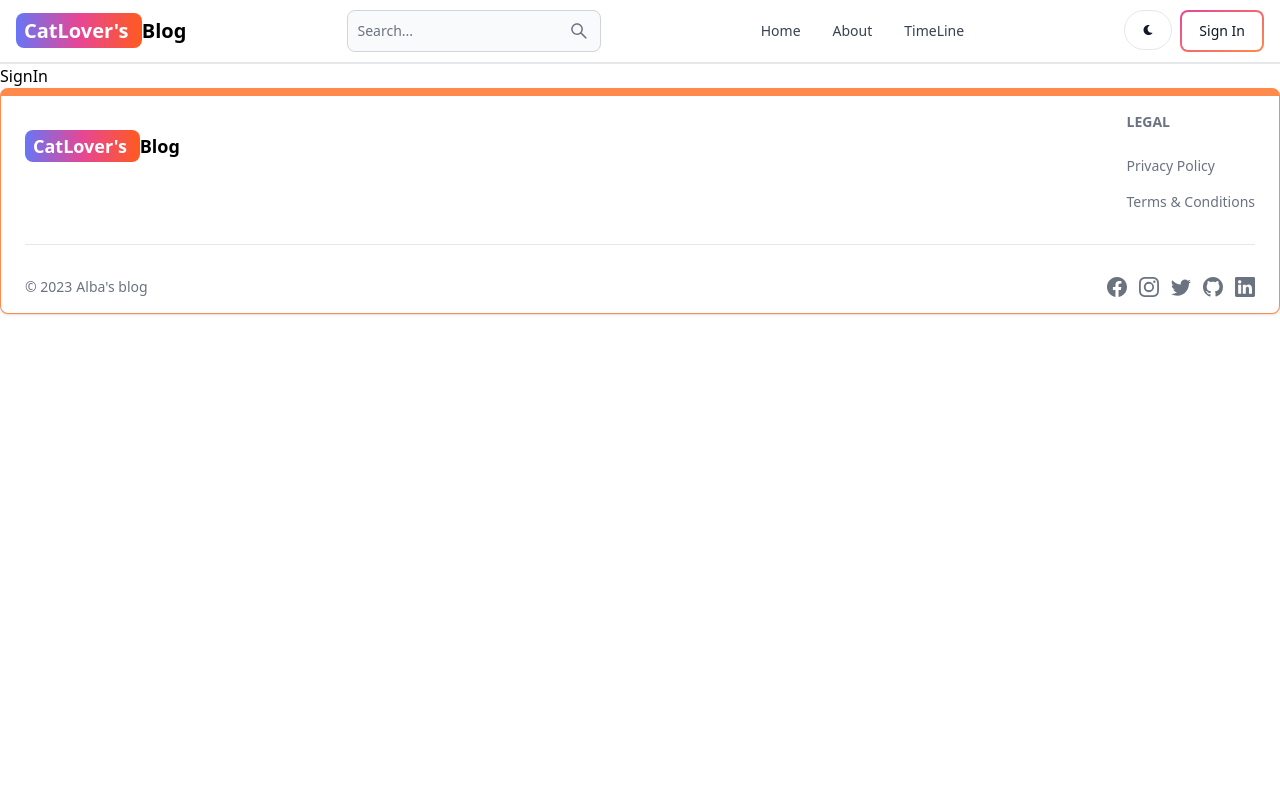
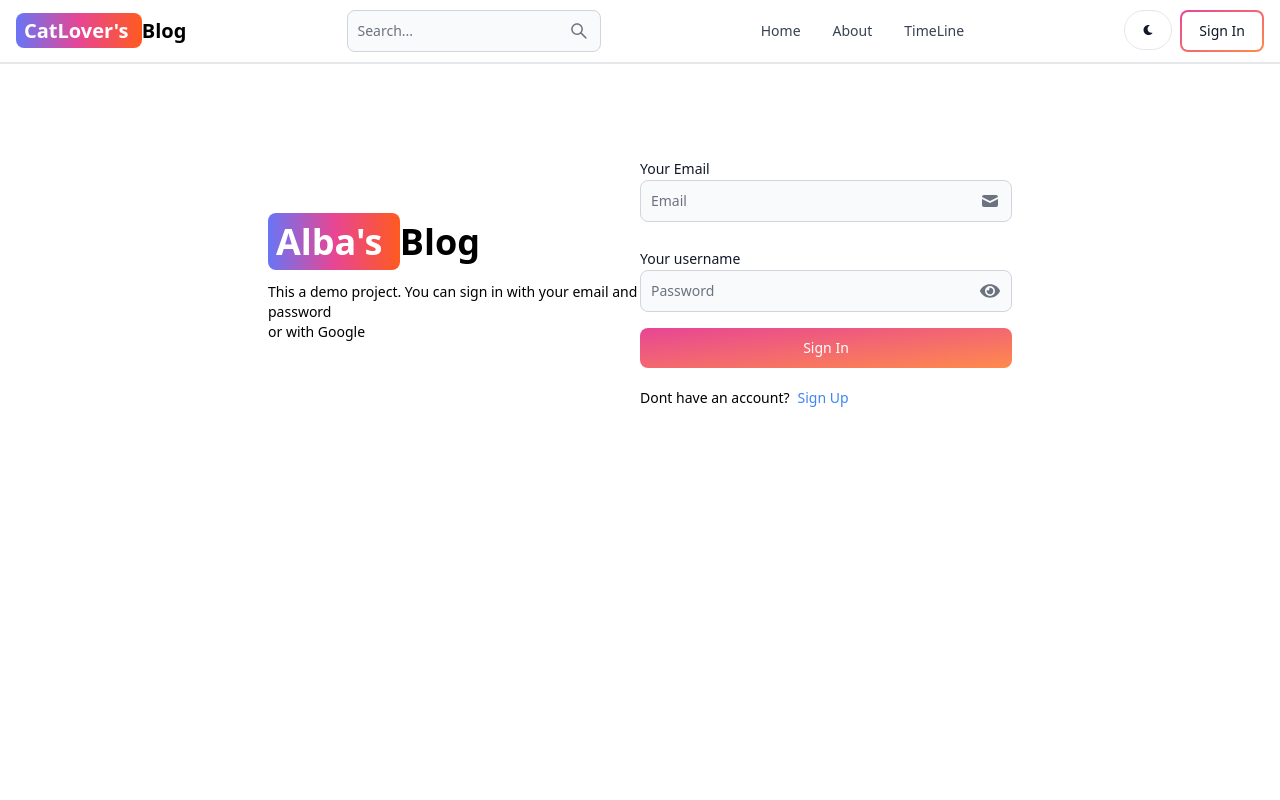
Before and after one commit to agiraldomolina/CatLoversBlog, a React (Vite) app in the folder client/: page /sign-in in a window 1280 px wide. Shown: the top 800 px of the page. Built offline with nearby package versions, Linux system fonts and the light colour scheme.

Commit message:
complete sign in page functionality

```diff
--- a/client/src/components/Header.jsx
+++ b/client/src/components/Header.jsx
@@ -31,7 +31,7 @@
             <Button  className='w-12 h-10 hidden sm:inline' color='gray' pill>
                 <FaMoon/>
             </Button>
-            <Link to='/sig-in'>
+            <Link to='/sign-in'>
                 <Button gradientDuoTone='pinkToOrange' outline>
                     Sign In
                 </Button>
--- a/client/src/pages/SignIn.jsx
+++ b/client/src/pages/SignIn.jsx
@@ -1,7 +1,142 @@
-import React from 'react'
+
+import { Alert, Button, Label, Spinner, TextInput } from 'flowbite-react'
+import { useState } from 'react'
+import { Link, useNavigate } from 'react-router-dom'
+import { FaEye, FaEyeSlash } from'react-icons/fa'
+import {HiMail} from'react-icons/hi'
 
 export default function SignIn() {
+  const navigate = useNavigate();
+  const [ errorMessage, setErrorMessage ] = useState(null);
+  const [ loading, setLoading ] = useState(false);
+  const [ formData, setFormData ] = useState({});
+  const [ showPassword, setShowPassword ] = useState(true);
+
+  //const PasswordIcon = showPassword? <FaEyeSlash /> : <FaEye />;
+
+
+
+  const handleChange = (event) => {
+    // Ths code allow to read new value from the input and keep the values of the others inputs
+    setFormData({...formData, [event.target.id]: event.target.value.trim() })
+  }
+  console.log(formData)
+  console.log(formData)
+  const handleSubmit = async(event) => {
+    event.preventDefault();
+    if (!formData.email ||!formData.password) {
+      return setErrorMessage('Please fill out all the fields');
+    }
+    try {
+      setLoading(true);
+      setErrorMessage(null);
+      // we need to create a proxy which is specfyed in the vite.config.js file n order this fetch is called
+      const res = await fetch('/api/auth/signin', {
+        method: 'POST',
+        headers: {
+          'Content-Type': 'application/json',
+        },
+        body: JSON.stringify(formData)
+
+      });
+      const data = await res.json();
+      if (data.success === false) {
+        setLoading(false);
+        return setErrorMessage('Invalid information');
+      }
+      setLoading(false);
+      if (res.ok) navigate('/');
+    } catch (error) {
+      setErrorMessage(error.message);
+      setLoading(false);
+    }
+  }
   return (
-    <div>SignIn</div>
+    <div className='min-h-screen mt-20 gap-5'>
+      <div className="flex p-3 max-w-3xl mx-auto flex-col md:flex-row md:items-center">
+      {/* left side */}
+        <div className="flex-1">
+        <Link to="/"
+            className='font-bold dark:text-white text-4xl'>
+            <span
+                className='px-2 py-1 bg-gradient-to-r from-indigo-500 via-pink-500 to-orange-500 rounded-lg text-white'
+            >  Alba's  </span>
+            Blog
+        </Link>
+        <p className='text-sm mt-5'>
+          This a demo project. You can sign in with your email and password <br />or with Google
+        </p>
+
+        </div>
+      {/* right side */}
+      <div className="flex-1">
+          <form
+            className='flex flex-col gap-4'
+            onSubmit={handleSubmit}>
+            <div className='mb-2 block'>
+              <Label value='Your Email' />
+              <TextInput
+                type='email'
+                rightIcon={HiMail}
+                placeholder='Email'
+                id='email'
+                onChange={handleChange}
+              />
+            </div>
+            <div>
+              <Label value='Your username' />
+              <div onClick={() => setShowPassword(!showPassword)}>
+              {showPassword ? (
+                <TextInput
+                  type="text"
+                  placeholder="Password"
+                  id="password"
+                  rightIcon={FaEye}
+                  onChange={handleChange}
+                />
+              ) : (
+                <TextInput
+                  type="password"
+                  placeholder="Password"
+                  id="password"
+                  rightIcon={FaEyeSlash}
+                  onChange={handleChange}
+                />
+              )}
+            </div>
+            </div>
+            <Button
+              gradientDuoTone='pinkToOrange'
+              type='submit'
+              disabled={loading}
+            >
+              {
+                loading? (
+                  <>
+                    <Spinner size='sm'/>
+                    <span className='pl-3'>Loading...</span>
+                  </>
+                ) : (
+                  'Sign In'
+                )
+              }
+            </Button>
+          </form>
+          <div className='flex gap-2 text-sm mt-5'>
+            <span>Dont have an account?</span>
+            <Link to='/sign-up' className='text-blue-500'>
+              Sign Up
+            </Link>
+          </div>
+          {
+            errorMessage && (
+              <Alert className='mt-5' color='failure'>
+                {errorMessage}
+              </Alert>
+            )
+          }
+        </div>
+      </div>
+    </div>
   )
 }
--- a/client/src/pages/SignUp.jsx
+++ b/client/src/pages/SignUp.jsx
@@ -1,13 +1,17 @@
 import { Alert, Button, Label, Spinner, TextInput} from 'flowbite-react'
 import { useState } from 'react'
 import { Link, useNavigate } from 'react-router-dom'
+import { FaEye, FaEyeSlash } from'react-icons/fa'
+import {HiMail} from'react-icons/hi'
 
 export default function SignUp() {
   const navigate = useNavigate();
   const [forData, setFormData] = useState({});
   const [ loading, setLoading ] = useState(false);
   const [ errorMessage, setErrorMessage ] = useState(null);
-  const handleCange= (event) => {
+  const [ showPassword, setShowPassword ] = useState(true);
+
+  const handleChange= (event) => {
     setFormData({...forData, [event.target.id]: event.target.value.trim()})
   }
   console.log(forData)
@@ -59,34 +63,47 @@
       <div className="flex-1">
           <form
             className='flex flex-col gap-4'
-          onSubmit={handleSubmit}
-          >
+            onSubmit={handleSubmit}>
             <div>
               <Label value='Your Username' />
               <TextInput
                 type='text'
-                placeholder='User name'
+                placeholder='Username'
                 id='username'
-                onChange={handleCange}
+                onChange={handleChange}
+              />
+            </div>
+            <div className='mb-2 block'>
+              <Label value='Your Email' />
+              <TextInput
+                type='email'
+                rightIcon={HiMail}
+                placeholder='Email'
+                id='email'
+                onChange={handleChange}
               />
             </div>
             <div>
-              <Label value='Your Email' />
+              <Label value='Your username' />
+              <div onClick={() => setShowPassword(!showPassword)}>
+              {showPassword ? (
                 <TextInput
-                type='text'
-                placeholder='Email'
-                id='email'
-                onChange={handleCange}
+                  type="text"
+                  placeholder="Password"
+                  id="password"
+                  rightIcon={FaEye}
+                  onChange={handleChange}
                 />
+              ) : (
+                <TextInput
+                  type="password"
+                  placeholder="Password"
+                  id="password"
+                  rightIcon={FaEyeSlash}
+                  onChange={handleChange}
+                />
+              )}
             </div>
-            <div>
-              <Label value='Your Password' />
-              <TextInput
-                type='password'
-                placeholder='Password'
-                id='password'
-                onChange={handleCange}
-              />
             </div>
             <Button
               gradientDuoTone='pinkToOrange'
@@ -96,10 +113,10 @@
               {
                 loading? (
                   <>
-                  <Spinner size='sm' />
+                    <Spinner size='sm'/>
                     <span className='pl-3'>Loading...</span>
                   </>
-                ):(
+                ) : (
                   'Sign Up'
                 )
               }
@@ -107,16 +124,13 @@
           </form>
           <div className='flex gap-2 text-sm mt-5'>
             <span>Have an account?</span>
-            <Link to='/sig-in' className='text-blue-500'>
+            <Link to='/sign-in' className='text-blue-500'>
               Sign In
             </Link>
           </div>
           {
             errorMessage && (
-              <Alert
-                className='mt-5'
-                color='failure'
-              >
+              <Alert className='mt-5' color='failure'>
                 {errorMessage}
               </Alert>
             )
```
Lines whose indentation alone changed are shown as unchanged.
